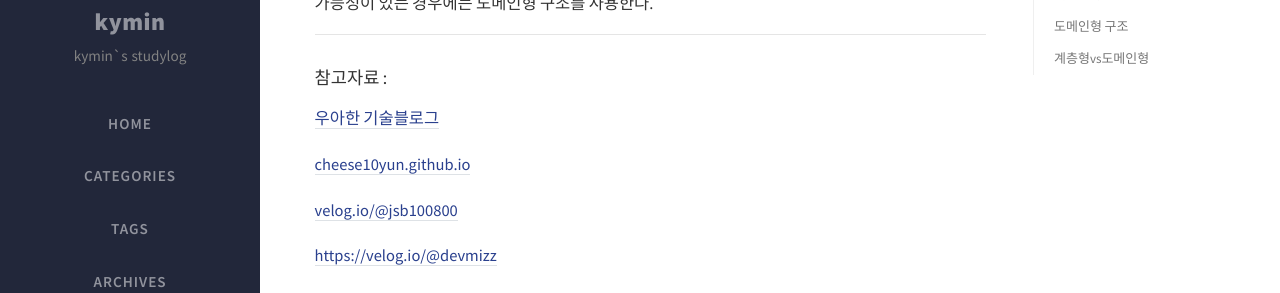
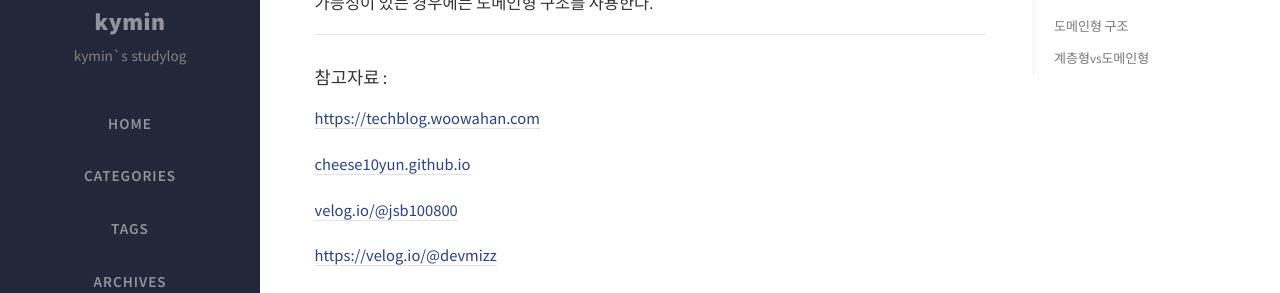
Before and after one commit to Kyoung-M1N/kyoung-M1N.github.io, a Jekyll site: the page built from _posts/etc/2023-12-14-[Architecture]architecture.md, in a window 1280 px wide and 900 px high, scrolled down 3989 px. Shown: the part 152-445 px from the top of the window. Built offline with Jekyll 4.4.1, drawn with Linux system fonts in a browser that asks for light colours; nearby versions of some CDN libraries; comment, search, counter and statistics services are not loaded.

Commit message:
docs : 포스트 수정

````diff
--- a/_posts/etc/2023-12-14-[Architecture]architecture.md
+++ b/_posts/etc/2023-12-14-[Architecture]architecture.md
@@ -135,10 +135,10 @@ tags: [architecture]
     │   │       │       ├── repository
     │   │       │       └── service
     │   │       └── global
-    │   │						├── auth
-    │   │						├── common
-    │   │						├── config
-    │   │						└── util
+    │   │           ├── auth
+    │   │           ├── common
+    │   │           ├── config
+    │   │           └── util
     │   └── resources
     │       └── application.properties
 ```
@@ -169,7 +169,7 @@ tags: [architecture]
 
 ##### 참고자료 :
 
-[우아한 기술블로그](https://techblog.woowahan.com/2647/)
+[https://techblog.woowahan.com](https://techblog.woowahan.com/2647/)
 
 [cheese10yun.github.io](https://cheese10yun.github.io/spring-guide-directory/)
 
````
